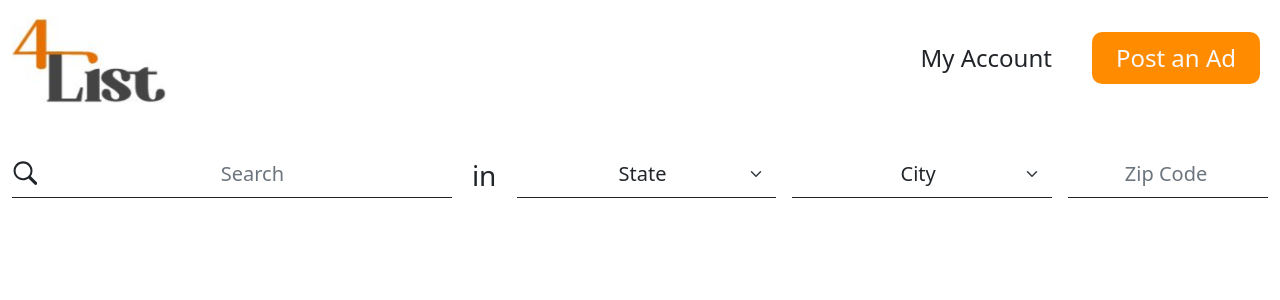
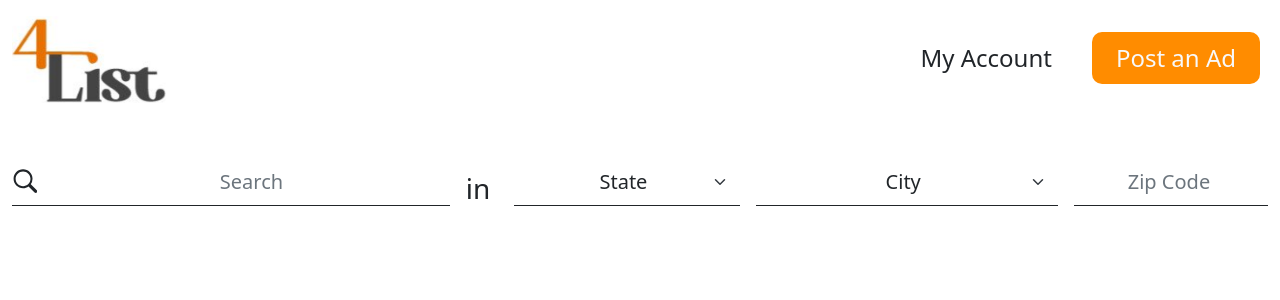
Before and after one commit to chan34kelvin/HCI-Team-4-4list, a React (Create React App) app in the folder 4list/: page / in a window 1280 px wide. Shown: the top 300 px of the page. Built offline with nearby package versions, Linux system fonts and the light colour scheme.

Commit message:
navbar for future edits

```diff
--- a/4list/src/components/navigation/search/SearchBar.js
+++ b/4list/src/components/navigation/search/SearchBar.js
@@ -1,4 +1,4 @@
-import { useEffect, useState } from "react";
+import { useState } from "react";
 import City from "./components/City";
 import State from "./components/State";
 import Keyword from "./components/Keyword";
@@ -13,15 +13,26 @@ export default function SearchBar() {
   }));
 
   return (
-    <div className="navbar-collapse collapse" id="navSearchBar">
-      <div className="d-flex flex-column flex-lg-row w-100 align-items-start align-items-lg-center gap-3">
-        <Keyword states={states} setStates={setStates}/>
-        <div className="fs-3 mx-1 text-center" style={{ minWidth: "2%" }}>
+    <div className="d-flex flex-column flex-lg-row w-100 align-items-start align-items-lg-center gap-3">
+      <div className="navbar-collapse collapse w-100" id="navSearchBar">
+        <Keyword states={states} setStates={setStates} />
+        <div
+          className="fs-3 mt-3 m-1 text-md-center"
+          style={{ minWidth: "10%" }}
+        >
           in
         </div>
-        <State states={states} setStates={setStates}/>
-        <City states={states} setStates={setStates}/>
-        <ZipCode states={states} setStates={setStates}/>
+      </div>
+      <div
+        className="navbar-collapse collapse w-100"
+        id="navSearchBar"
+        style={{ minWidth: "60%" }}
+      >
+        <div className="d-flex flex-column flex-md-row w-100 gap-3">
+          <State states={states} setStates={setStates} />
+          <City states={states} setStates={setStates} />
+          <ZipCode states={states} setStates={setStates} />
+        </div>
       </div>
     </div>
   );
--- a/4list/src/components/navigation/search/components/City.js
+++ b/4list/src/components/navigation/search/components/City.js
@@ -7,11 +7,11 @@ export default function City(props) {
       className="d-flex flex-row w-100 align-items-center gap-3"
       style={{
         borderBottom: "1px solid",
-        minWidth: "15%",
+        minWidth: "40%",
       }}
     >
       <select
-        className="form-select text-lg-center p-2 ps-0 fs-5"
+        className="form-select text-md-center p-2 ps-0 fs-5"
         style={{
           border: "none",
           transition: "none",
--- a/4list/src/components/navigation/search/components/Keyword.js
+++ b/4list/src/components/navigation/search/components/Keyword.js
@@ -2,21 +2,23 @@ import { GoSearch } from "react-icons/go";
 
 export default function Keyword(props) {
   const states = props.states;
-  const setStates = props.setStates
+  const setStates = props.setStates;
+
   function onSubmit(event) {
-    event.preventDefault()
+    event.preventDefault();
     console.log(states);
   }
+
   return (
     <form
       className="d-flex flex-row w-100 align-items-center gap-3"
       style={{
         borderBottom: "1px solid",
-        minWidth: "35%",
+        minWidth: "90%",
       }}
-      onSubmit= {onSubmit}
+      onSubmit={onSubmit}
     >
-      <GoSearch type="submit" className="fs-3" onClick= {onSubmit}/>
+      <GoSearch type="submit" className="fs-3" onClick={onSubmit} />
       <input
         type="text"
         className="form-control text-lg-center p-2 fs-5"
@@ -26,7 +28,9 @@ export default function Keyword(props) {
           transition: "none",
           borderRadius: "0",
         }}
-        onChange= {(event) => { setStates({...states, ["Keyword"]: event.target.value })}}
+        onChange={(event) => {
+          setStates({ ...states, ["Keyword"]: event.target.value });
+        }}
       ></input>
     </form>
   );
--- a/4list/src/components/navigation/search/components/State.js
+++ b/4list/src/components/navigation/search/components/State.js
@@ -7,11 +7,11 @@ export default function State(props) {
       className="d-flex flex-row w-100 align-items-center gap-3"
       style={{
         borderBottom: "1px solid",
-        minWidth: "15%",
+        minWidth: "30%",
       }}
     >
       <select
-        className="form-select text-lg-center p-2 ps-0 fs-5"
+        className="form-select text-md-center p-2 ps-0 fs-5"
         style={{
           border: "none",
           transition: "none",
--- a/4list/src/components/navigation/search/components/ZipCode.js
+++ b/4list/src/components/navigation/search/components/ZipCode.js
@@ -9,13 +9,13 @@ export default function ZipCode(props) {
         className="d-flex flex-row w-100 align-items-center gap-4"
         style={{
           borderBottom: "1px solid",
-          minWidth: "10%",
+          minWidth: "15%",
           maxWidth: "200px",
         }}
       >
         <input
           type="text"
-          className="form-control text-lg-center p-2 ps-1 fs-5"
+          className="form-control text-md-center p-2 ps-1 fs-5"
           placeholder= "Zip Code"
           maxLength= "5"
           style={{
--- a/4list/src/components/navigation/top/TopBar.js
+++ b/4list/src/components/navigation/top/TopBar.js
@@ -35,7 +35,7 @@ export default function TopBar() {
         <div
           className="navbar-collapse collapse align-items-start"
           id="navMenu"
-          style={{ width: "100%" }}
+
         >
           <Login />
           <PostButton />
```
Also changed, not shown: 4list/public/images/1.jpg (added).
